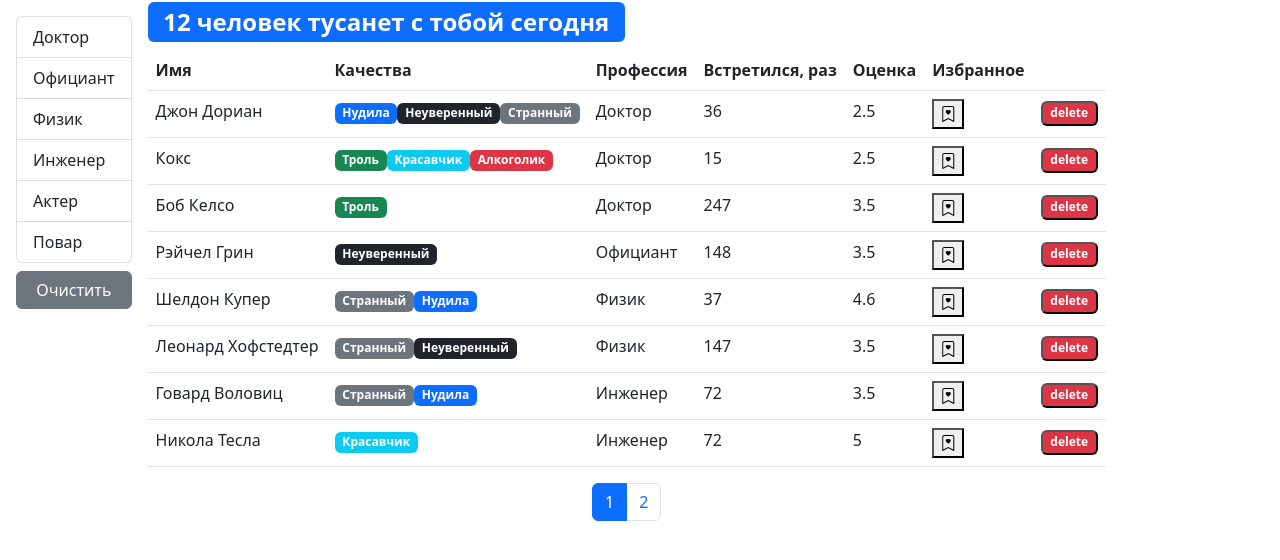
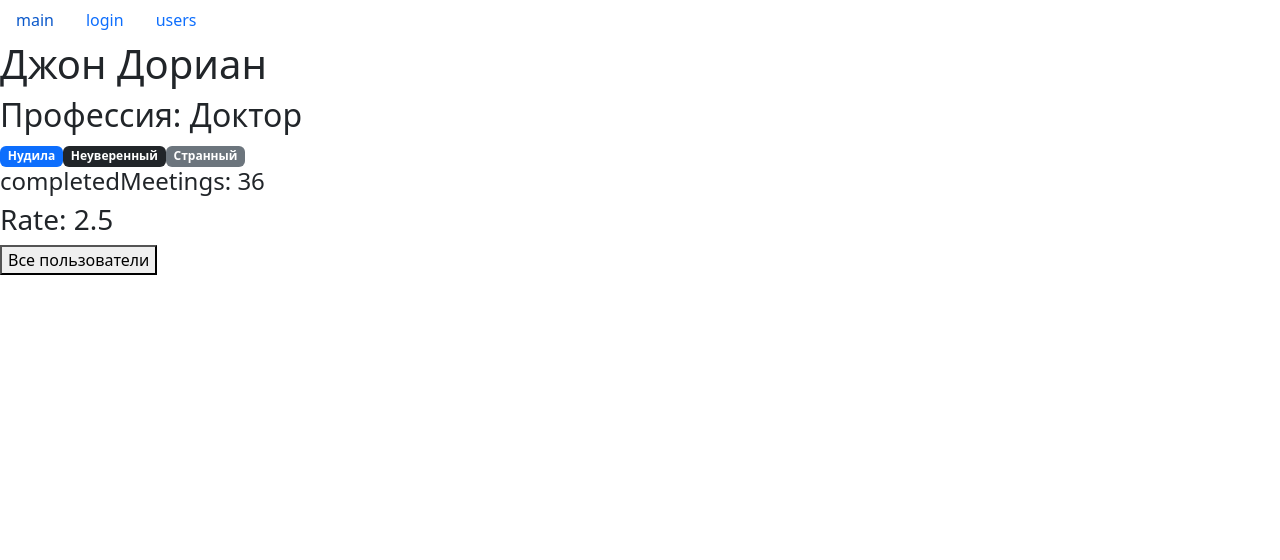
Before and after one commit to VeneraKam/fast-company, a React (Create React App) app: page /users/67rdca3eeb7f6fgeed471815 in a window 1280 px wide. Shown: the top 560 px of the page. Built offline with nearby package versions, Linux system fonts and the light colour scheme.

Commit message:
sixth commit

```diff
--- a/package.json
+++ b/package.json
@@ -11,8 +11,10 @@
         "gh-pages": "^4.0.0",
         "lodash": "^4.17.15",
         "prop": "^0.1.1",
+        "query-string": "^7.1.1",
         "react": "^18.2.0",
         "react-dom": "^18.2.0",
+        "react-router-dom": "^5.3.0",
         "react-scripts": "5.0.1",
         "types": "^0.1.1",
         "web-vitals": "^2.1.4"
--- a/src/App.js
+++ b/src/App.js
@@ -1,8 +1,22 @@
 import React from "react";
+import { Route, Switch } from "react-router-dom";
+import Navbar from "./components/navbar";
+import Main from "./components/main";
+import Login from "./components/login";
 import Users from "./components/users";
 
 function App() {
-    return <Users />;
+    return (
+        <div>
+            <Navbar />
+            <Switch>
+                <Route path="/main" component={Main} />
+                <Route path="/login" component={Login} />
+                <Route path="/users/:userId?" component={Users} />
+                <Route path="/users" component={Users} />
+            </Switch>
+        </div>
+    );
 }
 
 export default App;
--- a/src/api/fake.api/user.api.js
+++ b/src/api/fake.api/user.api.js
@@ -151,6 +151,14 @@ const fetchAll = () =>
         }, 2000);
     });
 
+const getById = (id) =>
+    new Promise((resolve) => {
+        window.setTimeout(function () {
+            resolve(users.find((user) => user._id === id));
+        }, 1000);
+    });
+
 export default {
-    fetchAll
+    fetchAll,
+    getById
 };
--- /dev/null
+++ b/src/components/login.jsx
@@ -0,0 +1,7 @@
+import React from "react";
+
+const Login = () => {
+    return <h1>Login</h1>;
+};
+
+export default Login;
--- /dev/null
+++ b/src/components/main.jsx
@@ -0,0 +1,7 @@
+import React from "react";
+
+const Main = () => {
+    return <h1>Main</h1>;
+};
+
+export default Main;
--- /dev/null
+++ b/src/components/navbar.jsx
@@ -0,0 +1,27 @@
+import React from "react";
+import { Link } from "react-router-dom";
+import "bootstrap/dist/css/bootstrap.css";
+
+const Navbar = () => {
+    return (
+        <ul className="nav">
+            <li className="nav-item">
+                <Link className="nav-link" to="/main">
+                    main
+                </Link>
+            </li>
+            <li className="nav-item">
+                <Link className="nav-link" to="/login">
+                    login
+                </Link>
+            </li>
+            <li className="nav-item">
+                <Link className="nav-link" to="/users">
+                    users
+                </Link>
+            </li>
+        </ul>
+    );
+};
+
+export default Navbar;
--- a/src/components/tableBody.jsx
+++ b/src/components/tableBody.jsx
@@ -1,19 +1,24 @@
 import React from "react";
 import PropTypes from "prop-types";
 import _ from "lodash";
+import { Link } from "react-router-dom";
 
 const TableBody = ({ data, columns }) => {
     const renderContent = (item, column) => {
         if (columns[column].component) {
             const component = columns[column].component;
+
             if (typeof component === "function") {
                 return component(item);
             }
             return component;
         }
-        return _.get(item, columns[column].path);
+        const columnValue = _.get(item, columns[column].path);
+        if (column === "name") {
+            return <Link to={`/users/${item._id}`}>{columnValue}</Link>;
+        }
+        return columnValue;
     };
-
     return (
         <tbody>
             {data.map((item) => (
--- a/src/components/tableHeader.jsx
+++ b/src/components/tableHeader.jsx
@@ -1,13 +1,7 @@
 import React from "react";
 import PropTypes from "prop-types";
-import _ from "lodash";
 
 const TableHeader = ({ onSort, selectedSort, columns }) => {
-    const getClass = () => {
-        return selectedSort.order === "asc"
-            ? "bi bi-caret-down-fill"
-            : "bi bi-caret-up-fill";
-    };
     const handleSort = (item) => {
         if (selectedSort.path === item) {
             onSort({
@@ -19,17 +13,23 @@ const TableHeader = ({ onSort, selectedSort, columns }) => {
         }
     };
 
+    const renderSortArror = (selectedSort, currentPath) => {
+        if (selectedSort.path && selectedSort.path === currentPath) {
+            if (selectedSort.order === "asc") {
+                return <i className="bi bi-caret-down-fill"></i>;
+            } else {
+                return <i className="bi bi-caret-up-fill"></i>;
+            }
+        }
+        return null;
+    };
+
     return (
         <thead>
             <tr>
                 {Object.keys(columns).map((column) => (
                     <th
                         key={column}
-                        className={
-                            columns[column].path && _.isEqual(columns[column].path, selectedSort.path)
-                                ? getClass()
-                                : ""
-                        }
                         onClick={
                             columns[column].path
                                 ? () => handleSort(columns[column].path)
@@ -38,7 +38,8 @@ const TableHeader = ({ onSort, selectedSort, columns }) => {
                         {...{ role: columns[column].path && "button" }}
                         scope="col"
                     >
-                        {columns[column].name}
+                        {columns[column].name}{" "}
+                        {renderSortArror(selectedSort, columns[column].path)}
                     </th>
                 ))}
             </tr>
--- /dev/null
+++ b/src/components/user.jsx
@@ -0,0 +1,29 @@
+import React from "react";
+import PropTypes from "prop-types";
+import QualtiesList from "./qualitiesList";
+
+const User = ({ user, goToUsers }) => {
+    return (
+        <>
+            {user ? (
+                <div>
+                    <h1>{user.name}</h1>
+                    <h2>Профессия: {user.profession.name}</h2>
+                    <QualtiesList qualities={user.qualities} />
+                    <h4>completedMeetings: {user.completedMeetings}</h4>
+                    <h3>Rate: {user.rate}</h3>
+                    <button onClick={goToUsers}>Все пользователи</button>
+                </div>
+            ) : (
+                <h1>Loading...</h1>
+            )}
+        </>
+    );
+};
+
+User.propTypes = {
+    user: PropTypes.object.isRequired,
+    goToUsers: PropTypes.func
+};
+
+export default User;
--- a/src/components/users.jsx
+++ b/src/components/users.jsx
@@ -8,14 +8,19 @@ import api from "../api";
 import SearchStatus from "./searchStatus";
 import _ from "lodash";
 import UserTable from "./usersTable";
+import User from "./user";
+import { useParams, useHistory } from "react-router-dom";
 
 const Users = () => {
+    const params = useParams();
     const [currentPage, setCurrentPage] = useState(1);
     const [professions, setProfessions] = useState();
     const [selectedProf, setSelectedProf] = useState();
     const pageSize = 8;
     const [sortBy, setSortBy] = useState({ iter: "name", order: "asc" });
     const [users, setUsers] = useState();
+    const { userId } = params;
+    const history = useHistory();
 
     useEffect(() => {
         api.users.fetchAll().then((data) => setUsers(data));
@@ -75,7 +80,16 @@ const Users = () => {
             setSelectedProf();
         };
 
-        return (
+        const getUser = (userId) => users.find(({ _id }) => _id === userId);
+        const user = getUser(userId);
+
+        const handleMoveToUsers = (hasPost) => {
+            hasPost ? history.push("/users") : history.replace("/users");
+        };
+
+        return userId ? (
+            <User user={user} goToUsers={handleMoveToUsers} />
+        ) : (
             <div className="d-flex">
                 {professions && (
                     <div className="d-flex flex-column flex-shrink-0 p-3">
--- a/src/index.js
+++ b/src/index.js
@@ -1,14 +1,17 @@
 import React from "react";
 import ReactDOM from "react-dom/client";
+import { BrowserRouter } from "react-router-dom/cjs/react-router-dom.min";
 import "./index.css";
 import reportWebVitals from "./reportWebVitals";
 import App from "./App.js";
 
 const root = ReactDOM.createRoot(document.getElementById("root"));
 root.render(
-    <React.StrictMode>
-        <App />
-    </React.StrictMode>
+    <BrowserRouter>
+        <React.StrictMode>
+            <App />
+        </React.StrictMode>
+    </BrowserRouter>
 );
 
 reportWebVitals();
```
Also changed, not shown: .eslintrc.js, 1 other file (tests, documents, lock files or other folders).
